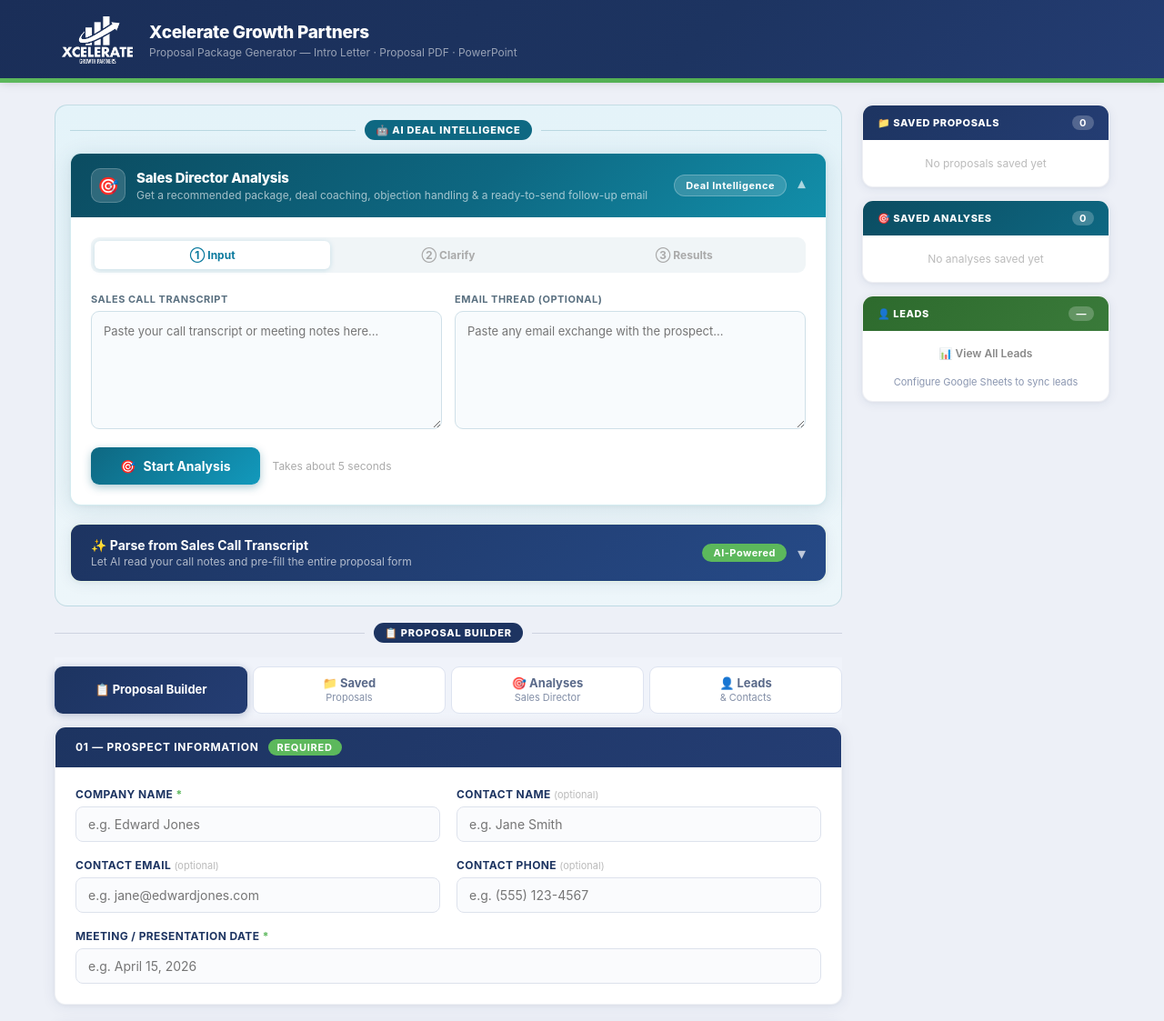
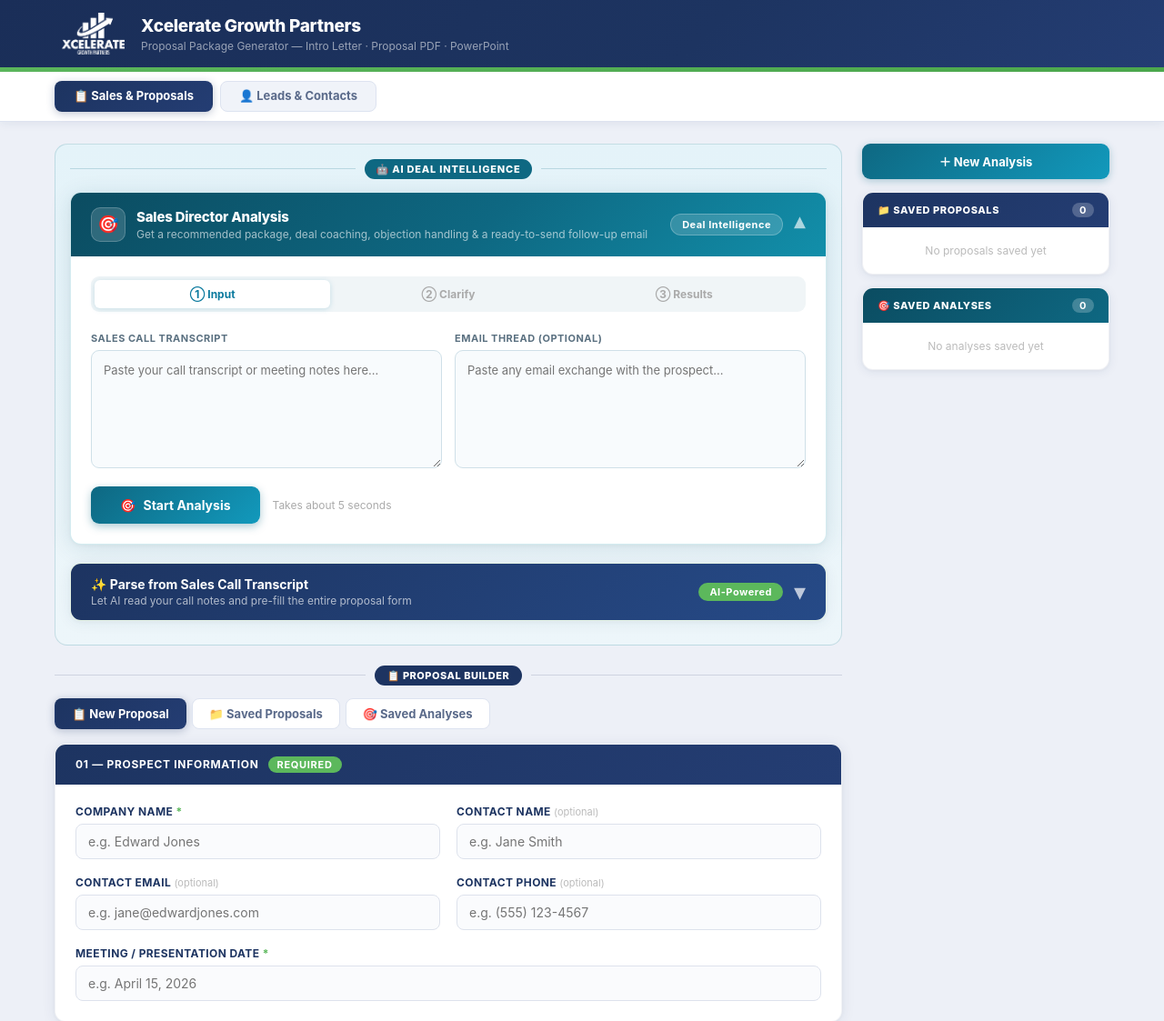
Before and after one commit to huegioi/xcelerate-proposals, a Flask app: page / in a window 1280 px wide. Shown: the top 1123 px of the page at 91% size. Run offline with Flask 3, Linux system fonts and the light colour scheme; data that the repository does not hold is empty.

Commit message:
Update index.html

```diff
--- a/xcellerate_app/templates/index.html
+++ b/xcellerate_app/templates/index.html
@@ -20,13 +20,54 @@
     }
     .header-inner {
       max-width: 1200px; margin: 0 auto;
-      padding: 18px 28px 16px;
+      padding: 14px 28px 14px;
       display: flex; align-items: center; gap: 18px;
     }
-    .header-logo { height: 52px; filter: brightness(0) invert(1); }
+    .header-logo { height: 46px; filter: brightness(0) invert(1); }
     .header-text h1 { color: #fff; font-size: 19px; font-weight: 800; letter-spacing: -0.3px; }
     .header-text p { color: rgba(255,255,255,0.55); font-size: 12px; margin-top: 3px; }
     .green-bar { height: 5px; background: linear-gradient(90deg, #5CB85C, #4daa4d); }
+
+    /* ── Primary section nav strip (Sales & Proposals | Leads) */
+    .sub-nav-strip {
+      background: #fff;
+      border-bottom: 1px solid #dde3f0;
+      box-shadow: 0 2px 10px rgba(29,52,97,0.07);
+      position: sticky; top: 0; z-index: 100;
+    }
+    .sub-nav-inner {
+      max-width: 1200px; margin: 0 auto;
+      padding: 10px 20px; display: flex; gap: 8px;
+    }
+    .main-nav-btn.leads-nav-btn.active {
+      background: linear-gradient(135deg, #2d6a2d, #3a7a3a);
+    }
+
+    /* ── Proposal Builder section (inside Sales & Proposals) */
+    .proposal-section-sep {
+      display: flex; align-items: center; gap: 10px; margin: 22px 0 14px;
+    }
+    .proposal-section-sep-line { flex: 1; height: 1px; background: rgba(29,52,97,0.15); }
+    .proposal-section-sep-tag {
+      background: #1D3461; color: #fff; border-radius: 20px;
+      padding: 4px 14px; font-size: 11px; font-weight: 800;
+      letter-spacing: 0.5px; text-transform: uppercase; white-space: nowrap;
+    }
+    .proposal-sub-nav {
+      display: flex; gap: 6px; margin-bottom: 16px;
+    }
+    .proposal-sub-btn {
+      padding: 8px 18px; font-size: 13px; font-weight: 700;
+      color: #5a6a8a; background: #fff; border: 1.5px solid #dde3f0;
+      border-radius: 8px; cursor: pointer; transition: all 0.15s;
+      font-family: inherit; white-space: nowrap;
+    }
+    .proposal-sub-btn:hover:not(.active) { background: #f0f3f9; color: #1D3461; border-color: #b8c4de; }
+    .proposal-sub-btn.active {
+      background: linear-gradient(135deg, #1D3461, #243d73);
+      color: #fff; border-color: transparent;
+      box-shadow: 0 2px 10px rgba(29,52,97,0.28);
+    }
 
     /* ── Main two-column layout ─────────────────────────── */
     main {
@@ -318,26 +359,34 @@
     .tab-panel { display: none; }
     .tab-panel.active { display: block; }
 
-    /* ── Main nav bar ── */
+    /* ── Sub-tab buttons (inside sub-nav strip) ─────────── */
     .main-nav-bar {
-      display: flex; gap: 6px; padding: 10px 0 14px;
-      position: sticky; top: 0; z-index: 50;
-      background: linear-gradient(to bottom, #f0f3fa 80%, transparent);
+      display: flex; gap: 8px; width: 100%;
     }
     .main-nav-btn {
-      flex: 1; padding: 10px 8px; font-size: 13px; font-weight: 700;
-      color: #5a6a8a; background: #fff; border: 1.5px solid #dde3f0;
-      border-radius: 9px; cursor: pointer; transition: all 0.15s;
-      font-family: inherit; text-align: center; line-height: 1.2;
-    }
-    .main-nav-btn:hover:not(.active) { background: #f0f3f9; color: #1D3461; border-color: #b8c4de; }
+      padding: 8px 20px; font-size: 13px; font-weight: 700;
+      color: #5a6a8a; background: #f0f3f9; border: 1.5px solid #dde3f0;
+      border-radius: 8px; cursor: pointer; transition: all 0.15s;
+      font-family: inherit; text-align: center; line-height: 1.2; white-space: nowrap;
+    }
+    .main-nav-btn:hover:not(.active) { background: #e4e9f5; color: #1D3461; border-color: #b8c4de; }
     .main-nav-btn.active {
       background: linear-gradient(135deg, #1D3461, #243d73);
       color: #fff; border-color: transparent;
       box-shadow: 0 2px 10px rgba(29,52,97,0.28);
     }
-    .main-nav-btn.active.leads-btn { background: linear-gradient(135deg, #2d6a2d, #3a7a3a); }
-    .main-nav-btn .nav-label { display: block; font-size: 11px; font-weight: 400; opacity: 0.75; margin-top: 1px; }
+    .main-nav-btn .nav-label { display: inline; font-size: 13px; font-weight: 700; opacity: 1; margin-left: 3px; }
+
+    /* ── New Analysis button in Analyses panel ── */
+    .btn-new-analysis {
+      background: linear-gradient(135deg, #0e6882, #1299bc); color: #fff;
+      border: none; border-radius: 9px; padding: 10px 22px;
+      font-size: 13px; font-weight: 700; cursor: pointer;
+      font-family: inherit; transition: all 0.15s;
+      box-shadow: 0 2px 8px rgba(14,104,130,0.3);
+      display: inline-flex; align-items: center; gap: 7px;
+    }
+    .btn-new-analysis:hover { background: linear-gradient(135deg, #0b5570, #0e82a0); transform: translateY(-1px); box-shadow: 0 4px 14px rgba(14,104,130,0.38); }
 
     /* ── Transcript Parser ──────────────────────────────── */
     .transcript-header {
@@ -355,7 +404,7 @@
       letter-spacing: 0.5px; white-space: nowrap;
     }
     .transcript-toggle {
-      color: rgba(255,255,255,0.7); font-size: 18px; transition: transform 0.2s;
+      color: rgba(255,255,255,0.7); font-size: 26px; transition: transform 0.3s; cursor: pointer; line-height: 1;
     }
     .transcript-toggle.open { transform: rotate(180deg); }
     .transcript-body {
@@ -449,7 +498,7 @@
       padding: 4px 12px; font-size: 11px; font-weight: 700;
       letter-spacing: 0.5px; white-space: nowrap; border: 1px solid rgba(255,255,255,0.24);
     }
-    .sd-toggle { color: rgba(255,255,255,0.65); font-size: 18px; transition: transform 0.2s; }
+    .sd-toggle { color: rgba(255,255,255,0.65); font-size: 26px; transition: transform 0.3s; cursor: pointer; line-height: 1; }
     .sd-toggle.open { transform: rotate(180deg); }
     .sd-body { padding: 22px; display: none; }
     .sd-body.open { display: block; }
@@ -841,9 +890,24 @@
       <h1>Xcelerate Growth Partners</h1>
       <p>Proposal Package Generator — Intro Letter · Proposal PDF · PowerPoint</p>
     </div>
+    <!-- ── Top-level section navigation (in header) ──── -->
   </div>
 </header>
 <div class="green-bar"></div>
+
+<!-- ── Primary section nav strip (Sales & Proposals | Leads) -->
+<div class="sub-nav-strip" id="sub-nav-strip">
+  <div class="sub-nav-inner">
+    <button type="button" id="section-sales-btn" class="main-nav-btn active"
+            onclick="switchSection('sales')">
+      📋 Sales &amp; Proposals
+    </button>
+    <button type="button" id="section-leads-btn" class="main-nav-btn leads-nav-btn"
+            onclick="switchSection('leads')">
+      👤 Leads &amp; Contacts
+    </button>
+  </div>
+</div>
 
 <!-- Progress Overlay -->
 <div id="progress-overlay">
@@ -864,7 +928,11 @@
   <!-- ═══════════════════ MAIN COLUMN ═══════════════════ -->
   <div class="main-col">
 
+  <!-- Sales & Proposals section (AI + Proposal Builder) -->
+  <div id="sales-section">
+
   <!-- ── AI Zone ──────────────────────────────────────── -->
+  <div id="ai-section-wrap">
   <div class="zone-wrap ai-zone">
     <div class="zone-label">
       <div class="zone-label-line"></div>
@@ -1102,34 +1170,31 @@ Example:
   </div>
 
   </div><!-- /ai-zone -->
-
-  <!-- ── Form Zone separator ──────────────────────────── -->
-  <div class="form-zone-sep">
-    <div class="zone-label-line"></div>
-    <span class="zone-label-tag">📋 Proposal Builder</span>
-    <div class="zone-label-line"></div>
-  </div>
-
-  <!-- ── Main navigation bar ──────────────────────────── -->
-  <nav class="main-nav-bar" aria-label="Section navigation">
-    <button type="button" id="new-tab-btn" class="main-nav-btn active"
+  </div><!-- /ai-section-wrap -->
+
+  <!-- ── Proposal Builder Section ──────────────────────── -->
+  <div id="proposal-builder-section">
+
+    <!-- Section divider -->
+    <div class="proposal-section-sep">
+      <div class="proposal-section-sep-line"></div>
+      <span class="proposal-section-sep-tag">📋 Proposal Builder</span>
+      <div class="proposal-section-sep-line"></div>
+    </div>
+
+    <!-- Sub-tabs: Proposal Builder | Saved Proposals | Saved Analyses -->
+    <nav class="proposal-sub-nav" aria-label="Proposal Builder navigation">
+      <button type="button" id="new-tab-btn" class="proposal-sub-btn active"
               onclick="switchTab('new')">
-      📋 Proposal Builder
+        📋 New Proposal
       </button>
-    <button type="button" id="saved-tab-btn" class="main-nav-btn"
+      <button type="button" id="saved-tab-btn" class="proposal-sub-btn"
               onclick="switchTab('saved')">
-      📁 Saved
-      <span class="nav-label">Proposals</span>
+        📁 Saved Proposals
       </button>
-    <button type="button" id="analyses-tab-btn" class="main-nav-btn"
+      <button type="button" id="analyses-tab-btn" class="proposal-sub-btn"
               onclick="switchTab('analyses')">
-      🎯 Analyses
-      <span class="nav-label">Sales Director</span>
-    </button>
-    <button type="button" id="leads-tab-btn" class="main-nav-btn leads-btn"
-            onclick="switchTab('leads')">
-      👤 Leads
-      <span class="nav-label">& Contacts</span>
+        🎯 Saved Analyses
       </button>
     </nav>
 
@@ -1195,7 +1260,10 @@ Example:
     </div>
   </div>
 
-  <!-- Leads Panel -->
+  </div><!-- /proposal-builder-section -->
+  </div><!-- /sales-section -->
+
+  <!-- Leads Panel (shown only when Leads tab active) -->
   <div class="tab-panel" id="panel-leads">
     <div class="card">
       <div class="card-header" style="background: linear-gradient(135deg, #2d6a2d, #3a7a3a);">
@@ -1424,6 +1492,12 @@ Example:
   <!-- ═══════════════════ SIDEBAR ═══════════════════════ -->
   <aside class="sidebar" id="sidebar">
 
+    <!-- New Analysis button -->
+    <button type="button" class="btn-new-analysis" onclick="startNewAnalysis()"
+            style="width:100%; justify-content:center;">
+      ＋ New Analysis
+    </button>
+
     <!-- Recent Proposals -->
     <div class="sb-panel">
       <div class="sb-panel-head proposals">
@@ -1443,31 +1517,6 @@ Example:
       </div>
       <div id="sb-analyses-list" class="sb-list">
         <div class="sb-empty">No analyses yet</div>
-      </div>
-    </div>
-
-    <!-- Leads -->
-    <div class="sb-panel">
-      <div class="sb-panel-head" style="background: linear-gradient(135deg, #2d6a2d, #3a7a3a); color:#fff; cursor:pointer;"
-           onclick="switchTab('leads')" role="button" tabindex="0">
-        <span style="color:#fff;">👤 Leads</span>
-        <span class="sb-count" id="sb-leads-count">—</span>
-      </div>
-      <div class="sb-list" style="padding:10px 12px;">
-        <button type="button" class="tab-btn"
-          onclick="switchTab('leads')"
-          style="width:100%; font-size:12px; padding:7px 10px; border-radius:6px; margin-bottom:6px;">
-          📊 View All Leads
-        </button>
-        <div id="sb-sheets-link-wrap" style="display:none; text-align:center;">
-          <a id="sb-sheets-link" href="#" target="_blank" rel="noopener"
-            style="font-size:11px; color:#2d6a2d; font-weight:700; text-decoration:none;">
-            Open Google Sheet ↗
-          </a>
-        </div>
-        <div id="sb-leads-status" style="font-size:11px; color:#8a96b0; text-align:center; padding:4px 0;">
-          Configure Google Sheets to sync leads
-        </div>
       </div>
     </div>
 
@@ -1933,23 +1982,88 @@ Example:
     window.scrollTo({ top: 0, behavior: "smooth" });
   }
 
-  // ── Tab switching ──────────────────────────────────────
+  // ── Track current sub-tab ─────────────────────────────
+  let _currentSubTab = "new";
+
+  // ── Section switching (Sales & Proposals | Leads) ──────
+  function switchSection(section) {
+    // Update primary nav buttons
+    ["section-sales-btn","section-leads-btn"].forEach(id => {
+      const el = document.getElementById(id);
+      if (el) el.classList.remove("active");
+    });
+
+    const aiWrap    = document.getElementById("ai-section-wrap");
+    const propSec   = document.getElementById("proposal-builder-section");
+    const leadsPanel = document.getElementById("panel-leads");
+
+    if (section === "leads") {
+      const btn = document.getElementById("section-leads-btn");
+      if (btn) btn.classList.add("active");
+      // Hide Sales content
+      if (aiWrap)  aiWrap.style.display  = "none";
+      if (propSec) propSec.style.display = "none";
+      // Show Leads
+      document.querySelectorAll(".tab-panel").forEach(p => p.classList.remove("active"));
+      if (leadsPanel) leadsPanel.classList.add("active");
+      loadLeads();
+    } else {
+      const btn = document.getElementById("section-sales-btn");
+      if (btn) btn.classList.add("active");
+      // Show Sales content
+      if (aiWrap)  aiWrap.style.display  = "";
+      if (propSec) propSec.style.display = "";
+      // Hide Leads, restore sub-tab
+      if (leadsPanel) leadsPanel.classList.remove("active");
+      switchTab(_currentSubTab || "new");
+    }
+  }
+
+  // ── Sub-tab switching (within Sales & Proposals) ───────
   function switchTab(tab) {
-    // Clear active state from all nav buttons and panels
-    document.querySelectorAll(".main-nav-btn, .tab-btn").forEach(b => b.classList.remove("active"));
+    if (tab === "leads") { switchSection("leads"); return; }
+
+    _currentSubTab = tab;
+
+    // Mark Sales section active
+    document.getElementById("section-sales-btn")?.classList.add("active");
+    document.getElementById("section-leads-btn")?.classList.remove("active");
+
+    // Ensure Sales content is visible
+    const aiWrap  = document.getElementById("ai-section-wrap");
+    const propSec = document.getElementById("proposal-builder-section");
+    if (aiWrap)  aiWrap.style.display  = "";
+    if (propSec) propSec.style.display = "";
+
+    // Clear sub-tab buttons and panels
+    document.querySelectorAll(".proposal-sub-btn, .tab-btn").forEach(b => b.classList.remove("active"));
     document.querySelectorAll(".tab-panel").forEach(p => p.classList.remove("active"));
 
-    const btnId   = { new: "new-tab-btn", saved: "saved-tab-btn", analyses: "analyses-tab-btn", leads: "leads-tab-btn" }[tab] || "new-tab-btn";
-    const panelId = { new: "panel-new",   saved: "panel-saved",   analyses: "panel-analyses",   leads: "panel-leads"   }[tab] || "panel-new";
-
-    const btn   = document.getElementById(btnId);
-    const panel = document.getElementById(panelId);
-    if (btn)   btn.classList.add("active");
-    if (panel) panel.classList.add("active");
+    const btnId   = { new: "new-tab-btn", saved: "saved-tab-btn", analyses: "analyses-tab-btn" }[tab] || "new-tab-btn";
+    const panelId = { new: "panel-new",   saved: "panel-saved",   analyses: "panel-analyses"  }[tab] || "panel-new";
+
+    document.getElementById(btnId)?.classList.add("active");
+    document.getElementById(panelId)?.classList.add("active");
 
     if (tab === "saved")    loadSavedProposals();
     if (tab === "analyses") loadSavedAnalyses();
-    if (tab === "leads")    loadLeads();
+  }
+
+  // ── New Analysis (from Analyses panel) ─────────────────
+  function startNewAnalysis() {
+    resetSdAnalysis();
+    switchSection("sales");
+    switchTab("new");
+    setTimeout(() => {
+      const sdCard = document.getElementById("sd-card");
+      if (sdCard) sdCard.scrollIntoView({ behavior: "smooth", block: "start" });
+      const body   = document.getElementById("sd-body");
+      const toggle = document.getElementById("sd-toggle");
+      if (body && !body.classList.contains("open")) {
+        body.classList.add("open");
+        if (toggle) toggle.classList.add("open");
+      }
+    }, 100);
   }
 
   // ── Leads (Google Sheets) ──────────────────────────────
@@ -2266,12 +2380,14 @@ Example:
     toggle.classList.toggle("open", !isOpen);
   }
 
-  // SD open by default, transcript closed by default
+  // Initialise on load
   document.addEventListener("DOMContentLoaded", () => {
-    // Open the Sales Director panel
+    // Start in Sales & Proposals section, Proposal Builder sub-tab
+    switchSection("sales");
+    // Open the Sales Director panel by default
     document.getElementById("sd-body").classList.add("open");
     document.getElementById("sd-toggle").classList.add("open");
-    // Transcript starts closed (omit adding "open")
+    // Transcript starts closed
     loadSidebarData();
   });
 
```
Lines whose indentation alone changed are shown as unchanged.
